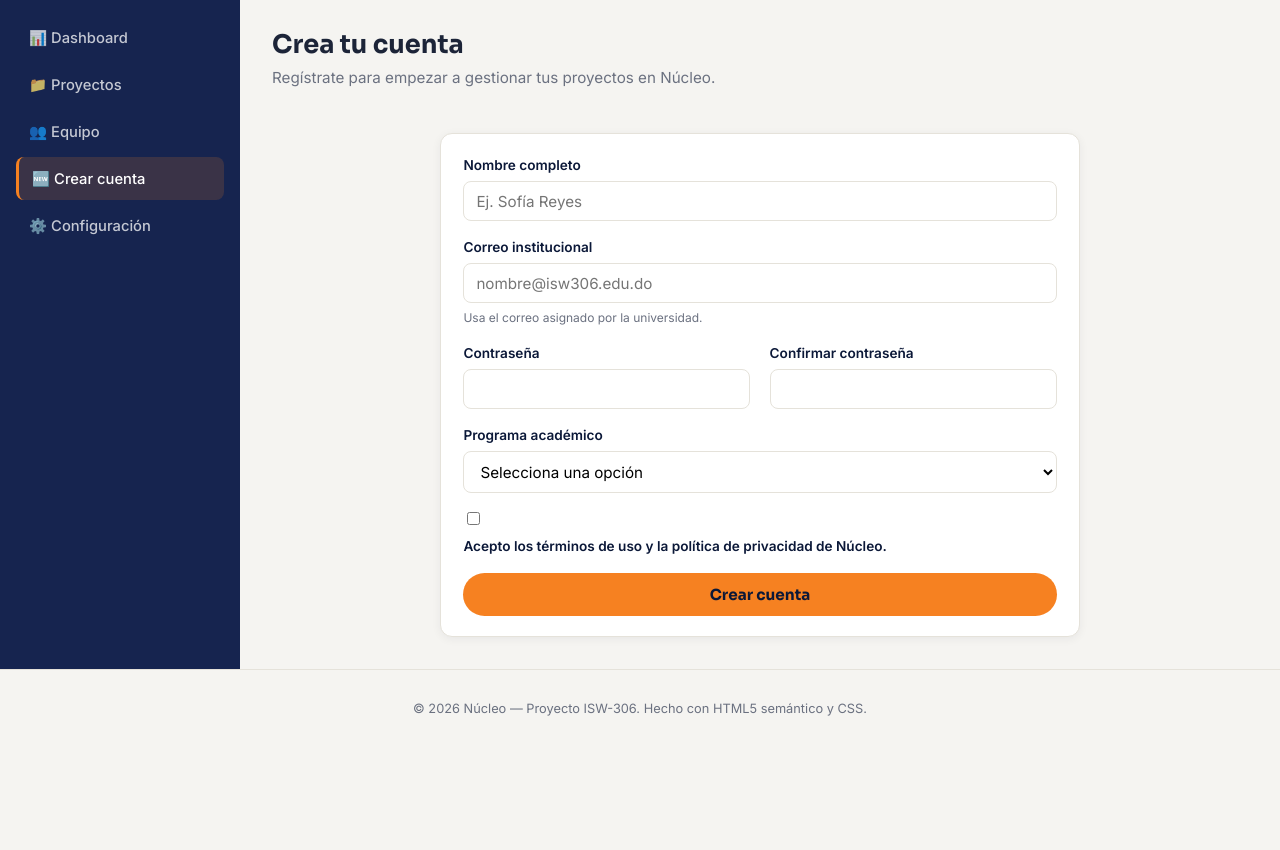
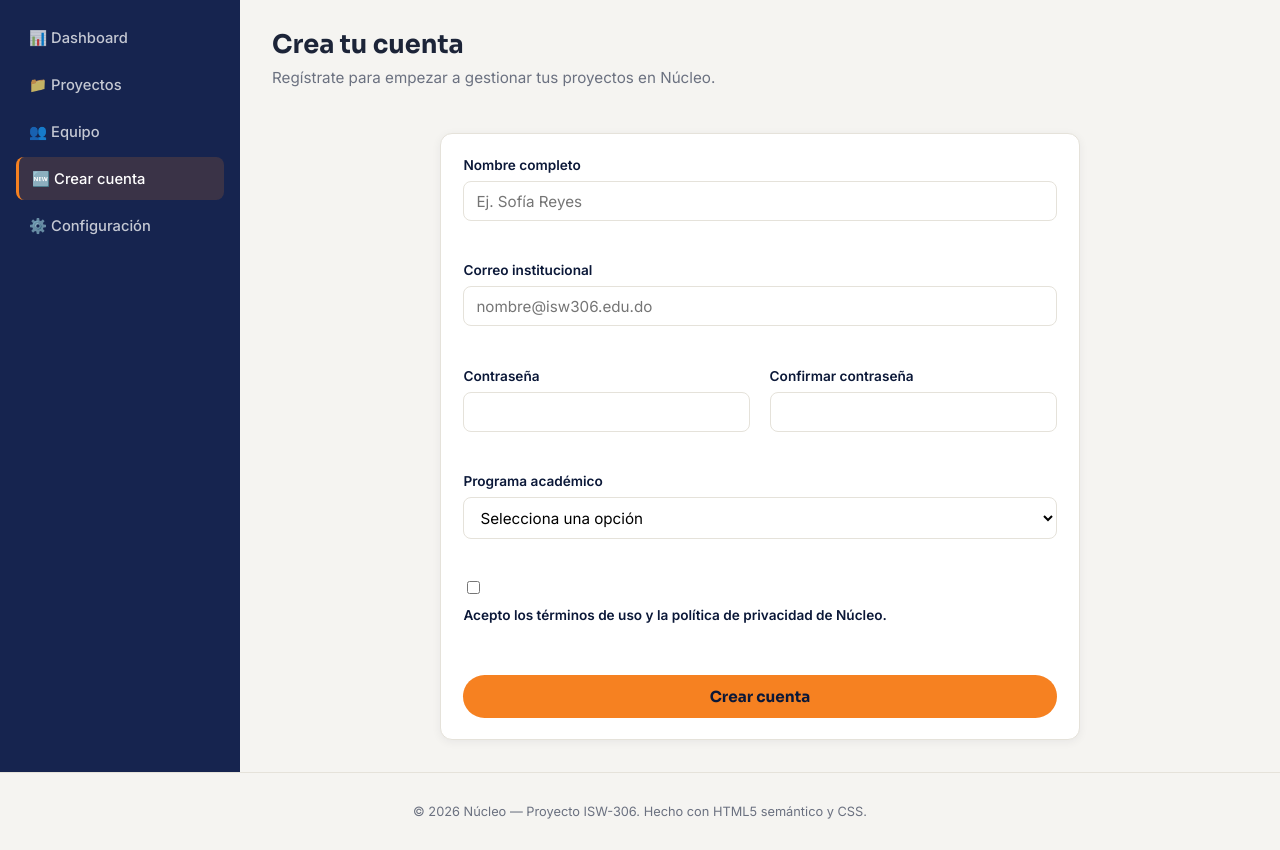
Before and after one commit to yotyke/isw306-proyecto, a plain HTML site: page registro.html in a window 1280 px wide. Shown: the part 70-920 px from the top of the page. Before the commit the page ends 817 px from the top, so only its background shows below. Drawn offline with Linux system fonts and the light colour scheme.

Commit message:
feat: estructura de formulario con fieldset y mensajes de error

```diff
--- a/css/styles.css
+++ b/css/styles.css
@@ -404,3 +404,45 @@ img { max-width: 100%; display: block; }
   .stats-grid { grid-template-columns: 1fr; }
   .brand span.brand-text { display: none; }
 }
+
+/* =========================================================
+   Validación de formularios (Etapa 2)
+   ========================================================= */
+
+.field {
+  border: none;
+  padding: 0;
+  margin: 0;
+}
+
+.field.full { grid-column: 1 / -1; }
+
+.error-msg {
+  min-height: 1.1rem;
+  font-size: 0.78rem;
+  color: #c0392b;
+}
+
+.field input.invalid,
+.field select.invalid {
+  border-color: #c0392b;
+  outline-color: #c0392b;
+}
+
+.field input.valid,
+.field select.valid {
+  border-color: #2f9e63;
+}
+
+.alert {
+  padding: 0.75rem 1rem;
+  border-radius: 8px;
+  font-size: 0.9rem;
+  margin-bottom: 1rem;
+}
+
+.alert-success {
+  background: rgba(47, 158, 99, 0.12);
+  color: #1f7a4d;
+  border: 1px solid rgba(47, 158, 99, 0.3);
+}
--- a/registro.html
+++ b/registro.html
@@ -41,30 +41,38 @@
       </div>
 
       <section class="register-wrapper panel" aria-label="Formulario de registro">
-        <form class="form-grid" novalidate>
 
-          <div class="field full">
+        <div id="mensaje-exito" class="alert alert-success" hidden role="status">
+          ✅ Cuenta creada correctamente. ¡Bienvenido/a!
+        </div>
+
+        <form id="formulario-registro" class="form-grid" novalidate>
+
+          <fieldset class="field full">
             <label for="nombre">Nombre completo</label>
             <input type="text" id="nombre" name="nombre" placeholder="Ej. Sofía Reyes" required />
-          </div>
+            <span class="error-msg" id="error-nombre"></span>
+          </fieldset>
 
-          <div class="field full">
+          <fieldset class="field full">
             <label for="correo">Correo institucional</label>
             <input type="email" id="correo" name="correo" placeholder="nombre@isw306.edu.do" required />
-            <small>Usa el correo asignado por la universidad.</small>
-          </div>
+            <span class="error-msg" id="error-correo"></span>
+          </fieldset>
 
-          <div class="field">
+          <fieldset class="field">
             <label for="password">Contraseña</label>
             <input type="password" id="password" name="password" minlength="8" required />
-          </div>
+            <span class="error-msg" id="error-password"></span>
+          </fieldset>
 
-          <div class="field">
+          <fieldset class="field">
             <label for="password2">Confirmar contraseña</label>
             <input type="password" id="password2" name="password2" minlength="8" required />
-          </div>
+            <span class="error-msg" id="error-password2"></span>
+          </fieldset>
 
-          <div class="field full">
+          <fieldset class="field full">
             <label for="carrera">Programa académico</label>
             <select id="carrera" name="carrera" required>
               <option value="" disabled selected>Selecciona una opción</option>
@@ -73,12 +81,14 @@
               <option value="redes">Redes y Telecomunicaciones</option>
               <option value="datos">Ciencia de Datos</option>
             </select>
-          </div>
+            <span class="error-msg" id="error-carrera"></span>
+          </fieldset>
 
-          <div class="field full checkbox-field">
+          <fieldset class="field full checkbox-field">
             <input type="checkbox" id="terminos" name="terminos" required />
             <label for="terminos">Acepto los términos de uso y la política de privacidad de Núcleo.</label>
-          </div>
+          </fieldset>
+          <span class="error-msg full" id="error-terminos"></span>
 
           <div class="field full">
             <button type="submit" class="btn-primary">Crear cuenta</button>
@@ -94,5 +104,6 @@
 
   </div>
 
+  <script src="js/registro.js"></script>
 </body>
 </html>
```
